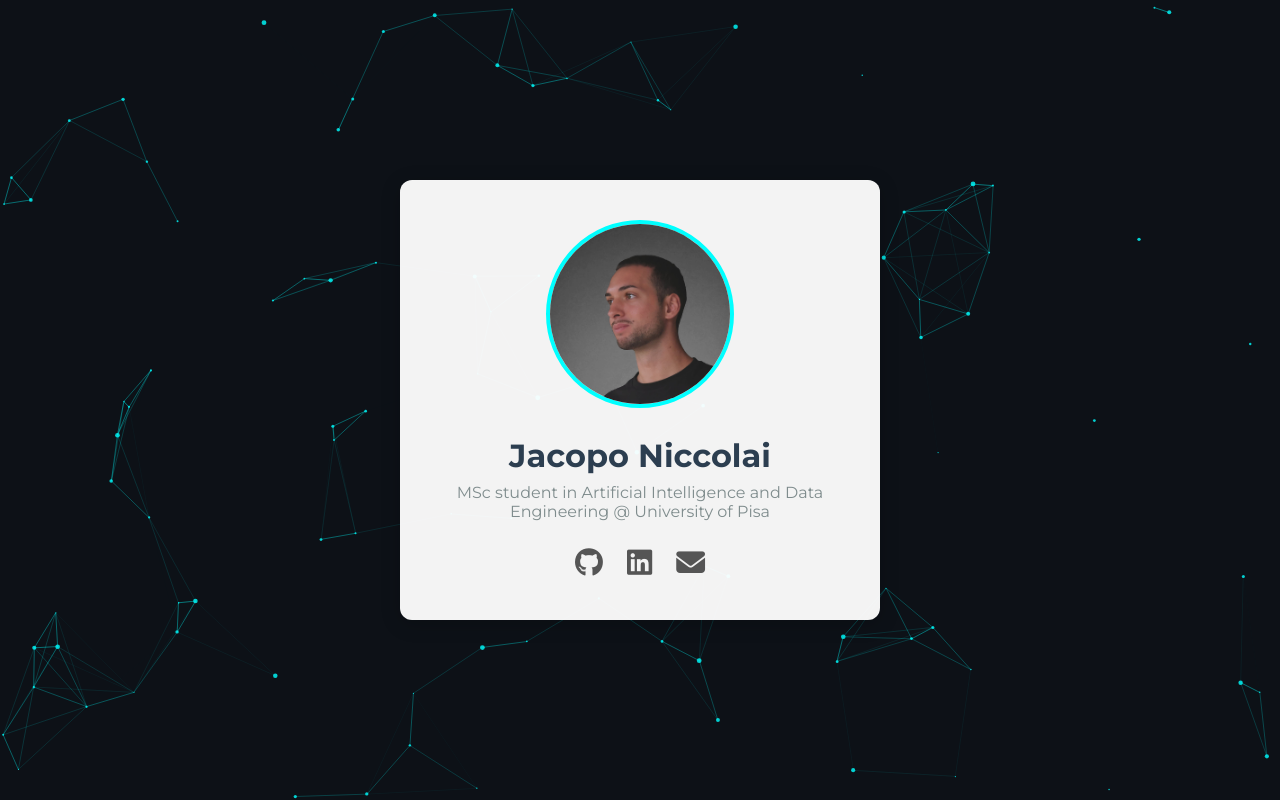
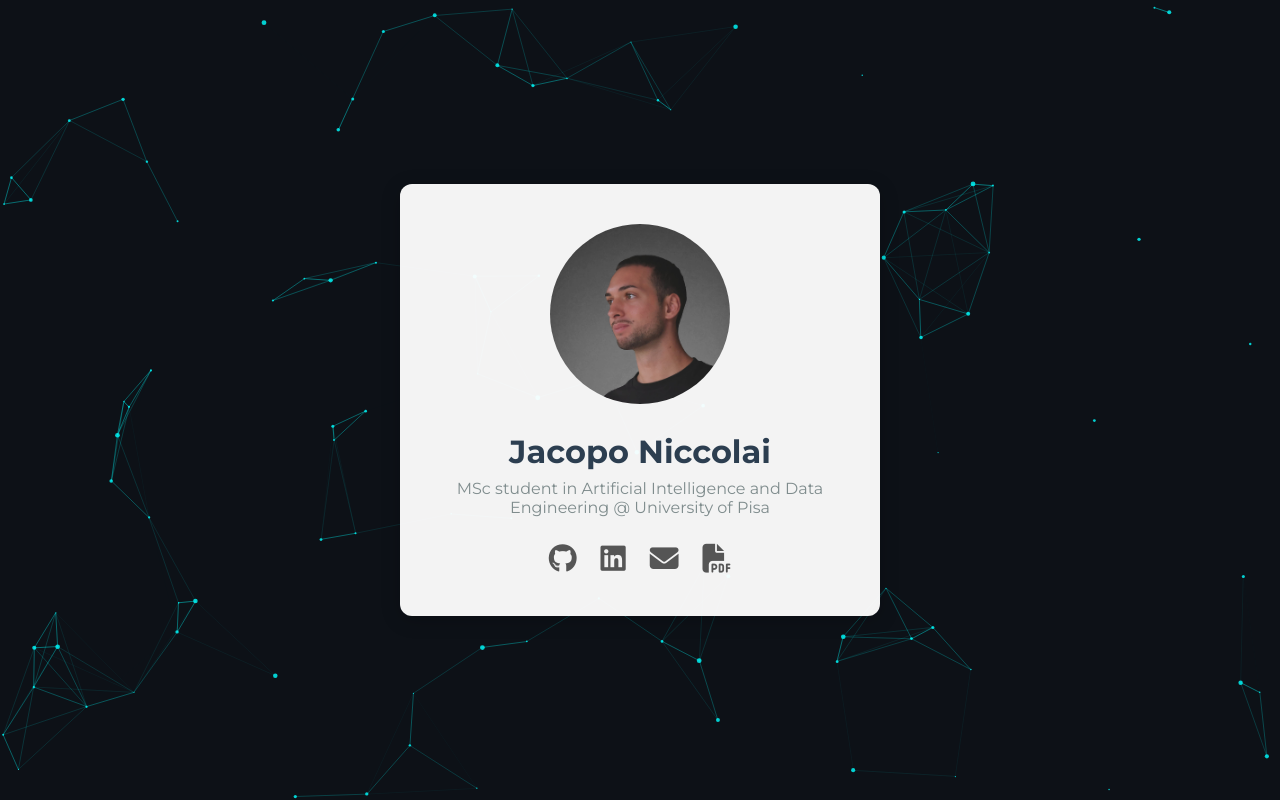
Before and after one commit to JacopoNiccolai/JacopoNiccolai.github.io, a plain HTML site: page index.html in a window 1280 px wide. Drawn offline with Linux system fonts and the light colour scheme.

Commit message:
Remove border and add CV link in index.html
Removed border from profile image and updated CV link.

```diff
--- a/index.html
+++ b/index.html
@@ -48,7 +48,7 @@
             height: 180px;
             border-radius: 50%;
             object-fit: cover;
-            border: 4px solid rgb(0, 255, 255); /* Updated color to match particles */
+            border: none; /* Border removed */
             margin-bottom: 1.5rem;
         }
         h1 {
@@ -74,7 +74,7 @@
             transition: color 0.3s ease-in-out;
         }
         .social-links a:hover {
-            color: rgb(0, 255, 255); /* Optional: Changed hover color for social icons */
+            color: rgb(0, 255, 255);
         }
     </style>
 </head>
@@ -96,6 +96,9 @@
             </a>
             <a href="mailto:jacoponiccolai99@gmail.com" title="Email">
                 <i class="fas fa-envelope"></i>
+            </a>
+            <a href="docs/JacopoNiccolai_CV.pdf" target="_blank" title="Curriculum Vitae">
+                <i class="fas fa-file-pdf"></i>
             </a>
         </div>
     </div>
```
